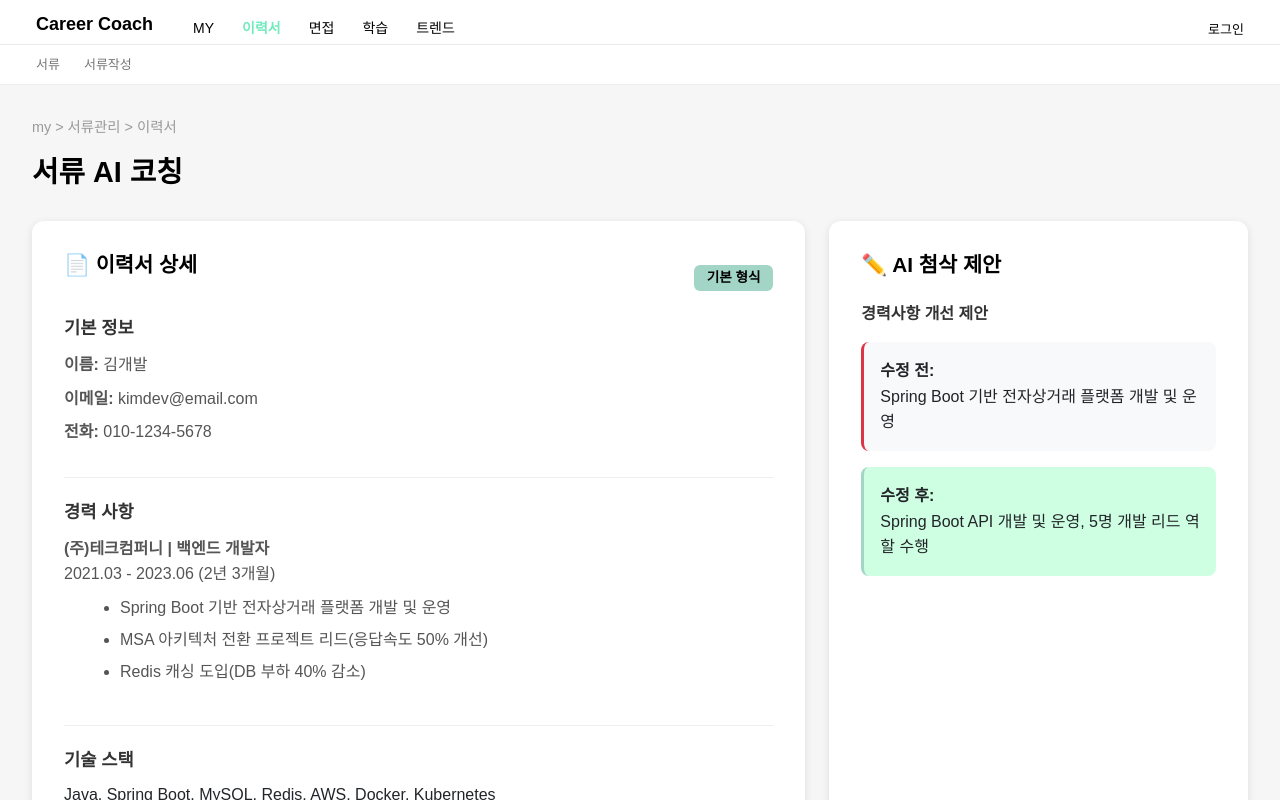
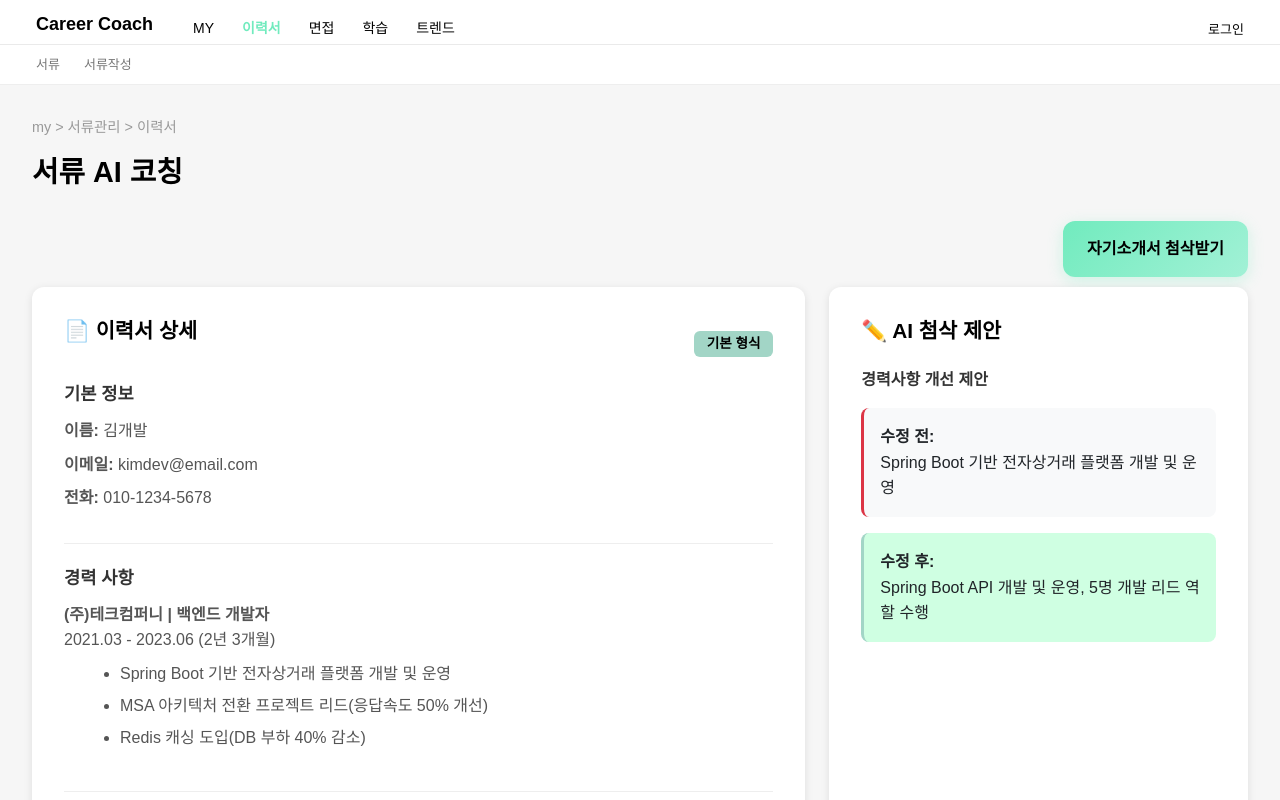
Before and after one commit to llbk-team/llbky-front, a Vue app: page /resume/coach in a window 1280 px wide. Shown: the top 800 px of the page. Built offline with nearby package versions, Linux system fonts and the light colour scheme; a web font is replaced by a local one.

Commit message:
feat: 서류상세에서 자기소개서로 이동시키는 버튼 추가함

```diff
--- a/src/views/resume/ResumeCoach.vue
+++ b/src/views/resume/ResumeCoach.vue
@@ -7,7 +7,13 @@
       <section class="content">
         <div class="breadcrumb">my &gt; 서류관리 &gt; 이력서</div>
         <h1 class="page-title">서류 AI 코칭</h1>
-
+        <div class="resume-header">
+          <button class="button-item"
+          :class="{ active: $route.path === '/resume/coverletter' }"
+          @click="$router.push('/resume/coverletter')">
+            자기소개서 첨삭받기
+          </button>
+        </div>
         <div class="resume-layout">
 
           <!-- ✅ 상단: 이력서 상세(2) + AI 첨삭 제안(1) - 2:1 비율 -->
@@ -193,22 +199,14 @@
 
               <div class="d-flex gap-4 mb-4 justify-content-center">
                 <!-- 줄글 형식 이력서 버튼 -->
-                <button
-                  class="btn btn-resume-format"
-                  :class="{ active: resumeFormat === 'text' }"
-                  data-bs-toggle="modal"
-                  data-bs-target="#textFormatModal">
+                <button class="btn btn-resume-format" :class="{ active: resumeFormat === 'text' }" data-bs-toggle="modal" data-bs-target="#textFormatModal">
                   <div class="format-icon">📝</div>
                   <div class="format-title">줄글 형식 이력서</div>
                   <div class="format-desc">자유로운 텍스트 형식</div>
                 </button>
 
                 <!-- 규격화된 이력서 버튼 -->
-                <button
-                  class="btn btn-resume-format"
-                  :class="{ active: resumeFormat === 'standard' }"
-                  data-bs-toggle="modal"
-                  data-bs-target="#standardFormatModal">
+                <button class="btn btn-resume-format" :class="{ active: resumeFormat === 'standard' }" data-bs-toggle="modal" data-bs-target="#standardFormatModal">
                   <div class="format-icon">📋</div>
                   <div class="format-title">규격화된 이력서</div>
                   <div class="format-desc">표준 양식 형식</div>
@@ -443,6 +441,7 @@ const applyStandardFormat = () => {
   gap: 1.5rem;
 }
 
+
 /* ✅ 상단 섹션: 2:1 비율로 분할 */
 .top-section {
   display: flex;
@@ -505,6 +504,48 @@ const applyStandardFormat = () => {
   margin-bottom: 0.4rem;
   line-height: 1.6;
 }
+.resume-header {
+  display: flex;
+  flex-direction: column;
+  align-items: flex-end;
+  gap: 1rem;
+  margin-bottom: 10px;
+
+}
+
+.button-item {
+  display: flex;
+  align-items: center;
+  gap: 1rem;
+  padding: 1rem 1.5rem;
+  border-radius: 12px;
+  cursor: pointer;
+  transition: all 0.3s ease;
+  color: #000; /* 글씨 검정 */
+  font-weight: 600;
+  background: linear-gradient(135deg, #71EBBE, #A2F1D6); /* 기본 민트색 */
+  box-shadow: 0 4px 15px rgba(113, 235, 190, 0.3);
+  border: none;
+}
+
+.button-item:hover {
+  transform: translateY(-2px);
+  box-shadow: 0 6px 20px rgba(113, 235, 190, 0.4);
+}
+
+
+/* Vue Router active-class="active" */
+.button-item.active {
+  background: linear-gradient(135deg, #71EBBE, #A2F1D6);
+  color: #000;
+  font-weight: 600;
+  box-shadow: 0 4px 15px rgba(113, 235, 190, 0.3);
+  border-left: 4px solid #71EBBE;
+  padding-left: calc(1rem - 4px);
+}
+
+
+
 
 /* ✅ 줄글 형식 스타일 */
 .text-format .text-paragraph {
@@ -757,29 +798,29 @@ const applyStandardFormat = () => {
 // ✅ 주요 변경 사항:
 //
 // 1. **상태 관리**
-//    - resumeFormat ref로 현재 선택된 형식 관리 ('default', 'text', 'standard')
-//    - resumeData ref로 이력서 데이터 관리
+// - resumeFormat ref로 현재 선택된 형식 관리 ('default', 'text', 'standard')
+// - resumeData ref로 이력서 데이터 관리
 //
 // 2. **조건부 렌더링**
-//    - v-if, v-else-if로 형식에 따라 다른 레이아웃 표시
-//    - 기본 형식: 기존 섹션 기반 레이아웃
-//    - 줄글 형식: 문단 중심의 자유로운 텍스트
-//    - 규격화된 형식: 테이블 기반 표준 양식
+// - v-if, v-else-if로 형식에 따라 다른 레이아웃 표시
+// - 기본 형식: 기존 섹션 기반 레이아웃
+// - 줄글 형식: 문단 중심의 자유로운 텍스트
+// - 규격화된 형식: 테이블 기반 표준 양식
 //
 // 3. **형식 전환 함수**
-//    - applyTextFormat(): 줄글 형식으로 변경
-//    - applyStandardFormat(): 규격화된 형식으로 변경
-//    - TODO 주석으로 API 연동 부분 표시
+// - applyTextFormat(): 줄글 형식으로 변경
+// - applyStandardFormat(): 규격화된 형식으로 변경
+// - TODO 주석으로 API 연동 부분 표시
 //
 // 4. **UI 개선**
-//    - 선택된 형식에 대한 배지 표시 (formatLabel computed)
-//    - 활성화된 버튼에 .active 클래스 적용
-//    - 모달에 샘플 미리보기 추가
+// - 선택된 형식에 대한 배지 표시 (formatLabel computed)
+// - 활성화된 버튼에 .active 클래스 적용
+// - 모달에 샘플 미리보기 추가
 //
 // 5. **API 연동 준비** (TODO)
-//    - POST http://localhost:8081/ai/resume/convert-format
-//    - Content-Type: application/json
-//    - Body: { resumeId: number, targetFormat: 'text' | 'standard' }
+// - POST http://localhost:8081/ai/resume/convert-format
+// - Content-Type: application/json
+// - Body: { resumeId: number, targetFormat: 'text' | 'standard' }
 //-----
 
 ## 📝 Postman 테스트 설정 (추후 백엔드 구현 시)
--- a/src/views/resume/ResumeWrite.vue
+++ b/src/views/resume/ResumeWrite.vue
@@ -522,6 +522,9 @@ const getDetailedAnalysis = async () => {
   } catch (error) {
     console.error('상세 분석 요청 실패:', error)
   }
+
+
+
 }
 
 // 이력서 미리보기
```
